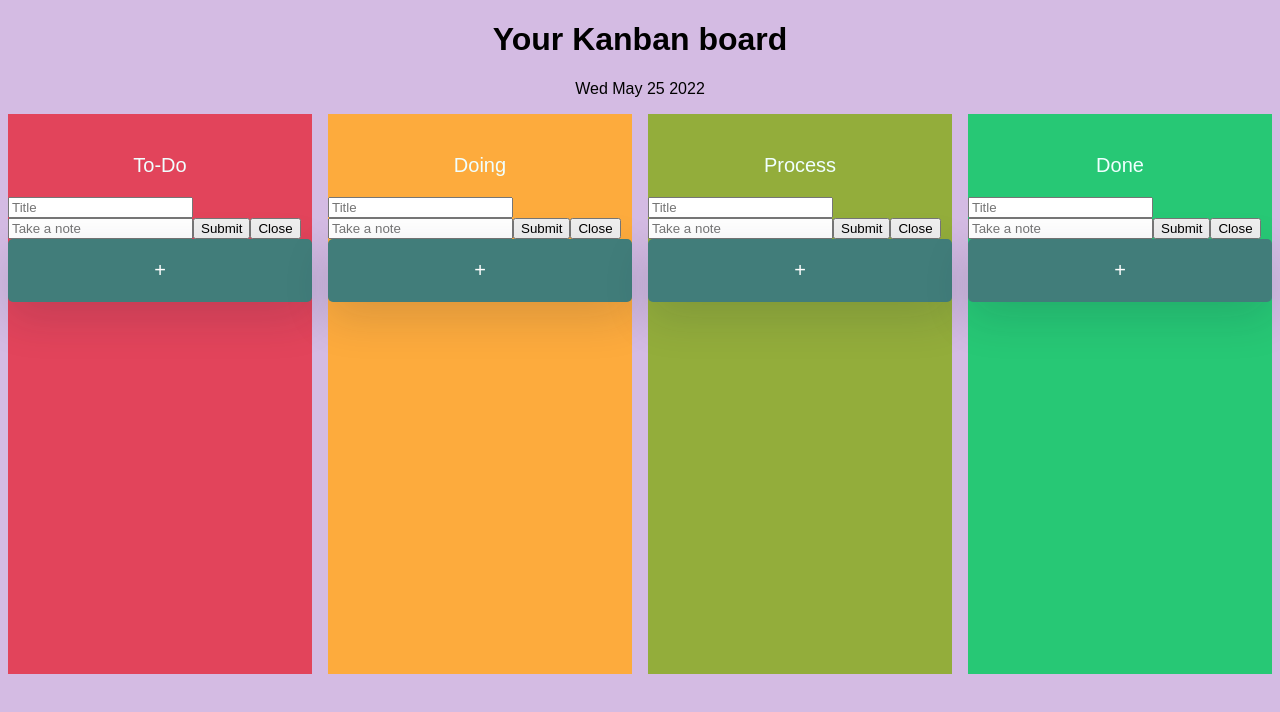
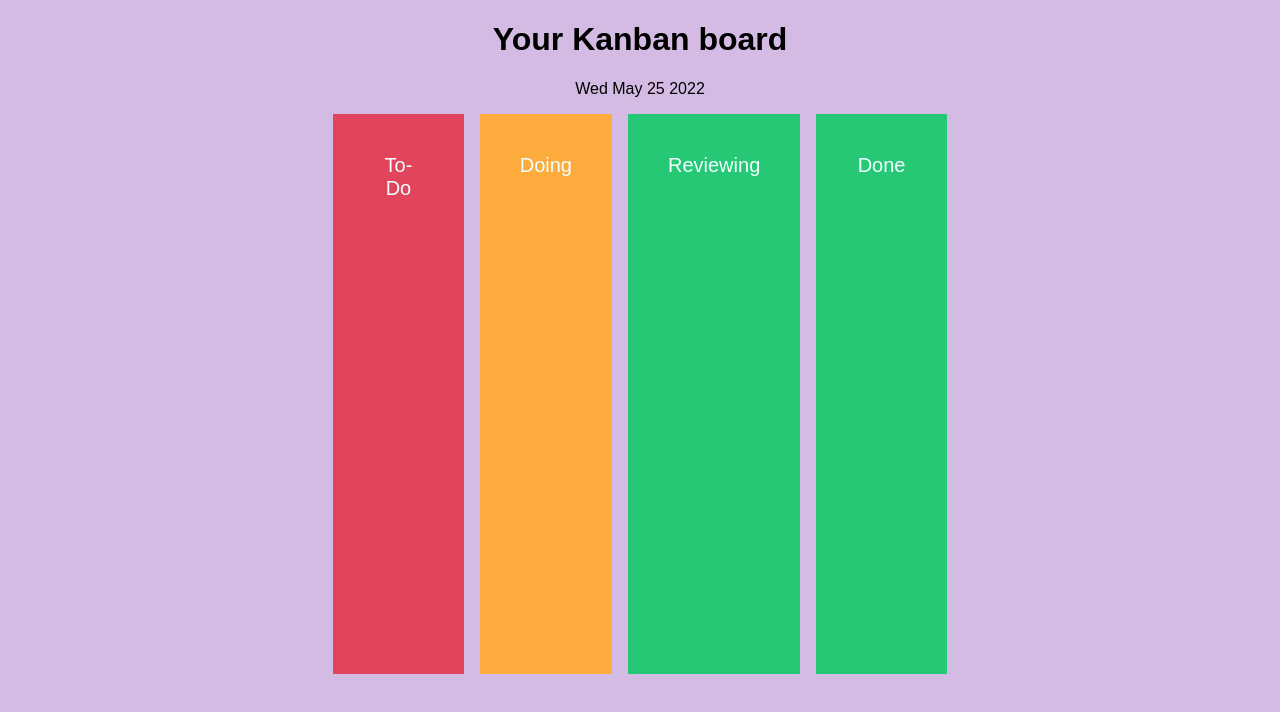
Before and after one commit to min-coding/kanban-board, a React (Create React App) app: page / in a window 1280 px wide. Shown: the top 712 px of the page. Built offline with nearby package versions, Linux system fonts and the light colour scheme; a web font is replaced by a local one.

Commit message:
fix input and refactor

```diff
--- a/src/App.js
+++ b/src/App.js
@@ -2,16 +2,14 @@ import './App.css';
 import TaskPanel from './components/TaskPanel';
 import { nanoid } from 'nanoid'
 import React from 'react';
-import trashDefault from '../src/assets/trash-icon-default.png'
+// import trashDefault from '../src/assets/trash-icon-default.png'
+import Group from './components/Group';
 
 function App() {
-  // Categories of tasks
-  const [categories, setCategories] = React.useState(['To-Do', 'Doing', 'Process', 'Done'])
-
+  const [categories, setCategories] = React.useState(['To-Do', 'Doing', 'Reviewing', 'Done'])
   const [tasks, setTasks] = React.useState(() => {
-    const savedValue = JSON.parse(localStorage.getItem('tasks'))
-
-    if (savedValue) {
+  const savedValue = JSON.parse(localStorage.getItem('tasks'))
+  if (savedValue) {
       return savedValue
     }
     else {
@@ -24,13 +22,7 @@ function App() {
   })
 
   const [input, setInput] = React.useState({})
-  const [isOpen, setIsOpen] = React.useState(false)
   const [dragData, setDragData] = React.useState({})
-
-  function toggleModal(category) {
-    console.log(category)
-
-  }
 
 function handleChange(category,e) {
     const { name, value } = e.target
@@ -46,7 +38,6 @@ function handleChange(category,e) {
       )
     })
 }
-  // console.log(input)
 
   function addTask() {
     setTasks(prev => [...prev, input])
@@ -108,81 +99,24 @@ const currentDate = new Date().toDateString()
         </h1>
         <p>{currentDate} </p>
       </header>
-
       <div className='board'>
         {categories.map(category => {
           return (
-                <>
-      <div className=
-        {`category-group
-          ${category === 'To-Do' ?'red-bg' :
-            category === 'Doing' ? 'yellow-bg' :
-            category ==='Process'?  'olive-bg' : 'green-bg'
-          }`}
-
-        key={category}
-        onDragOver= {handleDragOver}
-        onDrop={() => handleDrop(category)}>
-
-        <div className="category-title">
-          {category}
-        </div>
-
-        <div className="category-list">
-          {tasks
-            .filter(task => task.category === category)
-            .map(task => {
-            return (
-              <div className='task-note' key={task.id} id={task.id} draggable
-                onDragStart={() => handleDragStart(task.id, category)}>
-
-                <textarea className="task-title" key={task.id} value={task.title} name='title'
-                  onChange={(event)=> editTask(task.id,event) }
-                  >
-                  {task.title}
-                </textarea>
-
-                <textarea className="task-content" key={task.id} value={task.content} name='content'
-                onChange={(event) => editTask(task.id, event)}
-                >{task.content}</textarea>
-                <img className='deleteBtn' onClick={() => deleteTask(task.id)} src={trashDefault}/>
-            </div>
-            )
-            })}
-
-                </div>
-                {/* {isOpen && */}
-        {/* <div className='overlay'> */}
-                {/* <div className='modal'> */}
-            <div id={category} className='note-form'>
-            <input
-              name='title'
-              className="modal-title"
-              type="text"
-              placeholder="Title"
-              onChange={(e)=>handleChange(category,e)}
-              value={input.title||''}
-              >
-            </input>
-            <input
-              name='content'
-              className="modal-content"
-              type="text"
-              placeholder="Take a note"
-              onChange={(e)=>handleChange(category,e)}
-              value={input.content||''}
-              >
-                      </input>
-              <button type='submit' onClick={addTask}> Submit </button>
-                <button onClick={() => { setIsOpen(false) }}> Close </button>
-            </div>
-          {/* </div> */}
-                  {/* </div> */}
-
-                 {/* } */}
-          <button key={category} className="addBtn" onClick={()=>toggleModal(category)}> + </button>
-
-    </div>
+            <>
+              <Group
+                key={category}
+                category={category}
+                tasks={tasks}
+                handleChange={handleChange}
+                handleDragStart={handleDragStart}
+                handleDragOver={handleDragOver}
+                handleDrop={handleDrop}
+                input={input}
+                // changeCategory={changeCategory}
+                addTask={addTask}
+                editTask={editTask}
+                deleteTask={deleteTask}
+                />
     </>
           )
         })}
```
